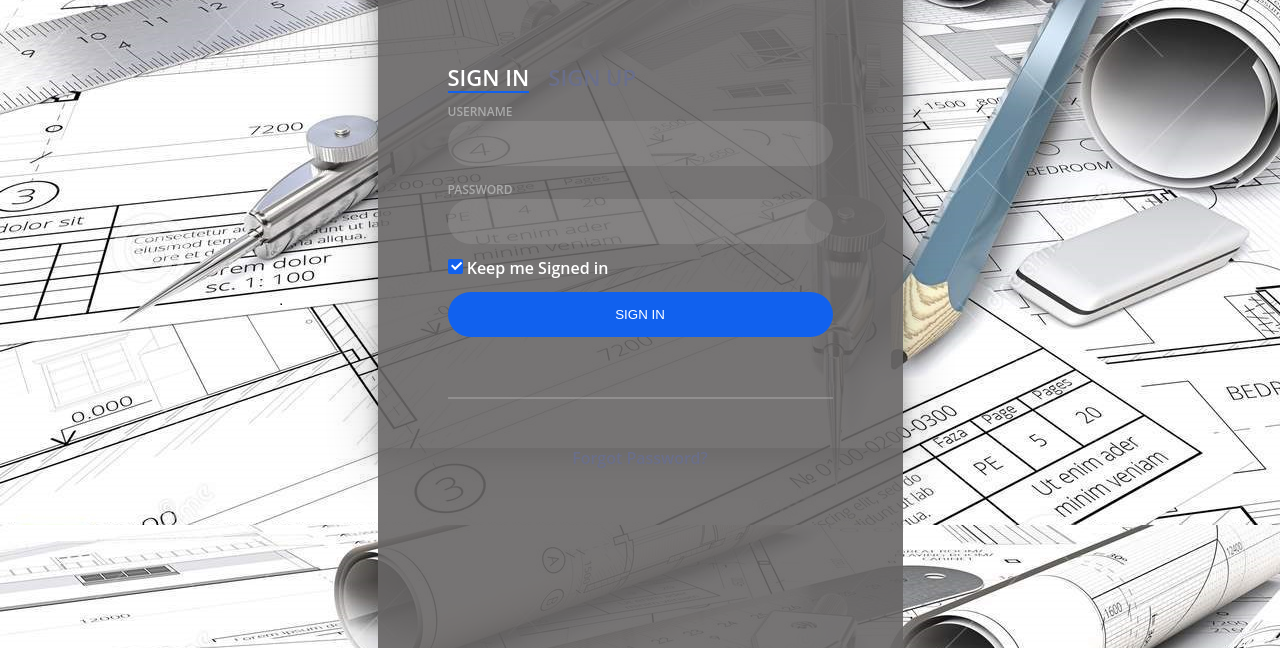
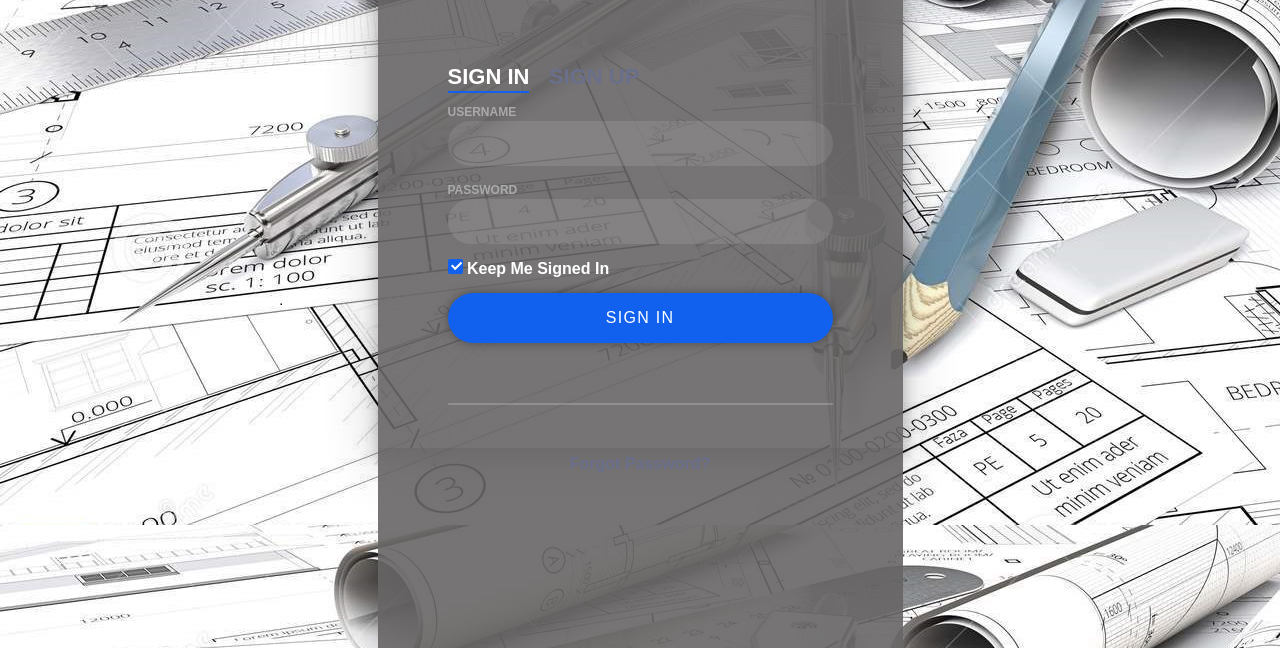
Before and after one commit to bekabantsadze/Final-Project---js, a plain HTML site: page login.html in a window 1280 px wide. Shown: the part 222-870 px from the top of the page. Drawn offline with Linux system fonts and the light colour scheme.

Commit message:
finally ?

```diff
--- a/login.html
+++ b/login.html
@@ -7,6 +7,7 @@
     <title>NURTOWN</title>
     <link rel="icon" type="image/x-icon" href="./style/assets/Group 11 1.svg">
     <link rel="stylesheet" href="./style/login.css">
+    <link rel="stylesheet" href="./style/styles.css">
 </head>
 <body class="bodycontainer">
     <div class="login-wrap">
@@ -67,6 +68,7 @@
                 </div>
             </div>
         </div>
+
     </div>
 
 </body>
```
Also changed, not shown: index.html (+2 -2 lines).
